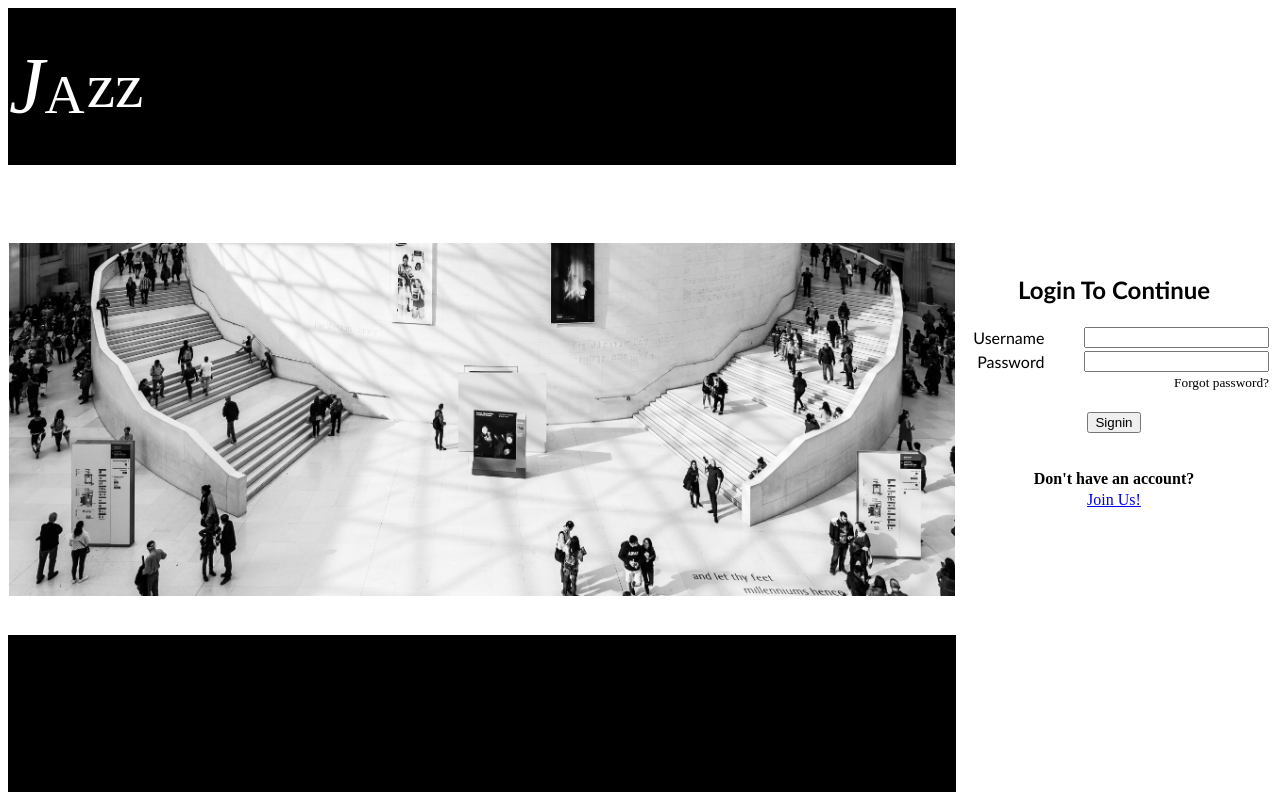
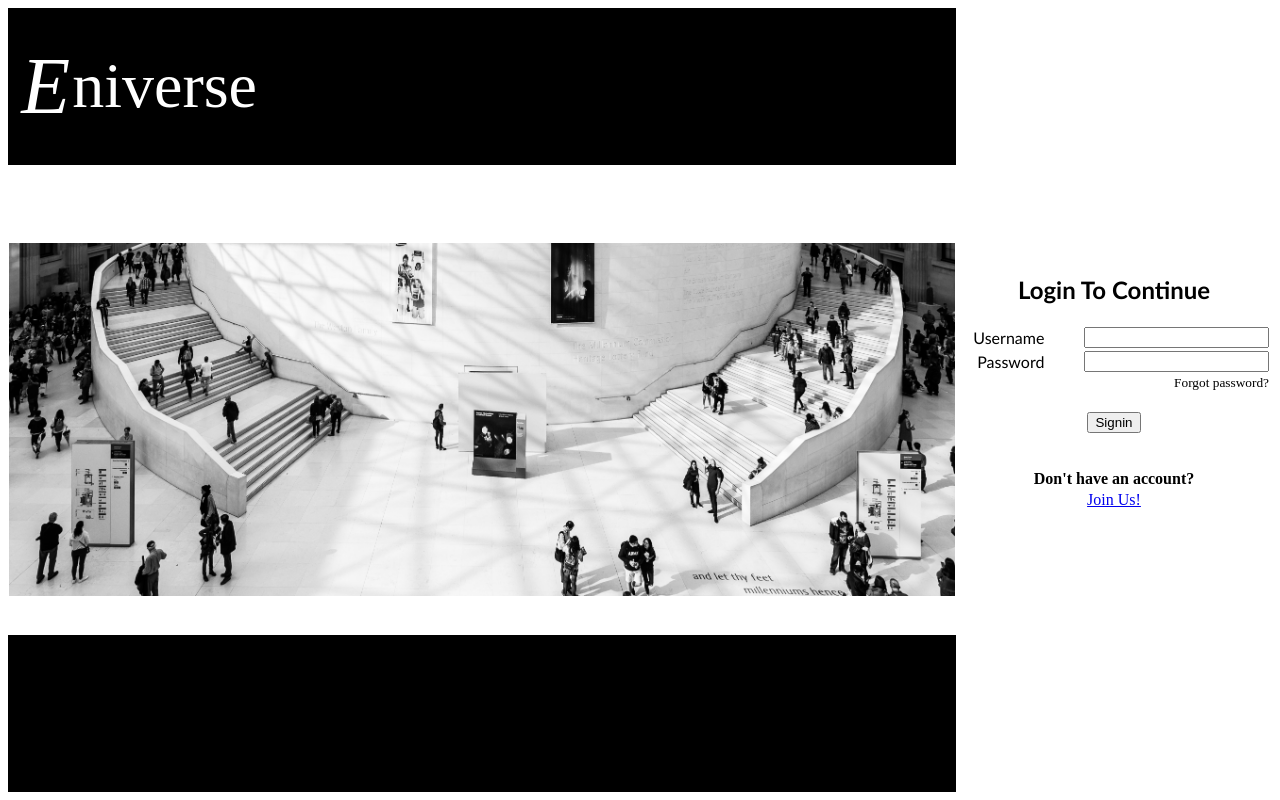
Before and after one commit to Kasi-Visvanathan/eniverse, a Django app: page /esave/ in a window 1280 px wide. Run offline with Django 3.2, Linux system fonts and the light colour scheme.

Commit message:
eniverse

```diff
--- a/esave/templates/home.html
+++ b/esave/templates/home.html
@@ -11,8 +11,8 @@
 <body>
 <table  height="100%" width="100%" cellspacing="0">
 <tr>
-<td bgcolor="#000000" align="right" width="5%"><p id="f1"><i>J</i><small><small>A</small></small></p></td>
-<td bgcolor="#000000" align="left" width="70"><p id="f2">zz</p></td>
+<td bgcolor="#000000" align="right" width="5%"><p id="f1"><i>E</i></p></td>
+<td bgcolor="#000000" align="left" width="70"><p id="f2">niverse</p></td>
 <td rowspan="4" bgcolor="#ffffff" height="100%" width="25%">
 <form action="{% url 'loggedin'%}">
 
```
